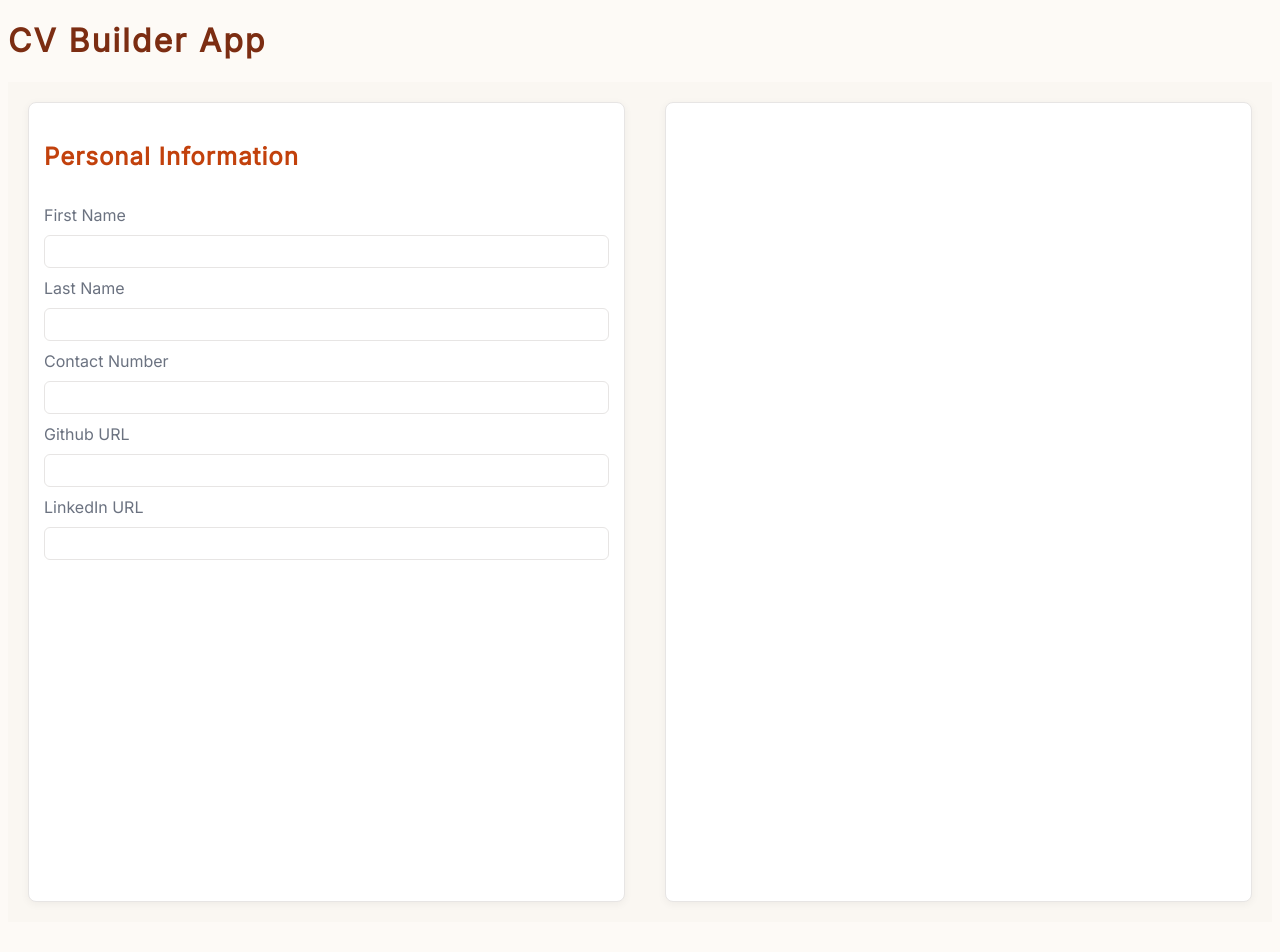
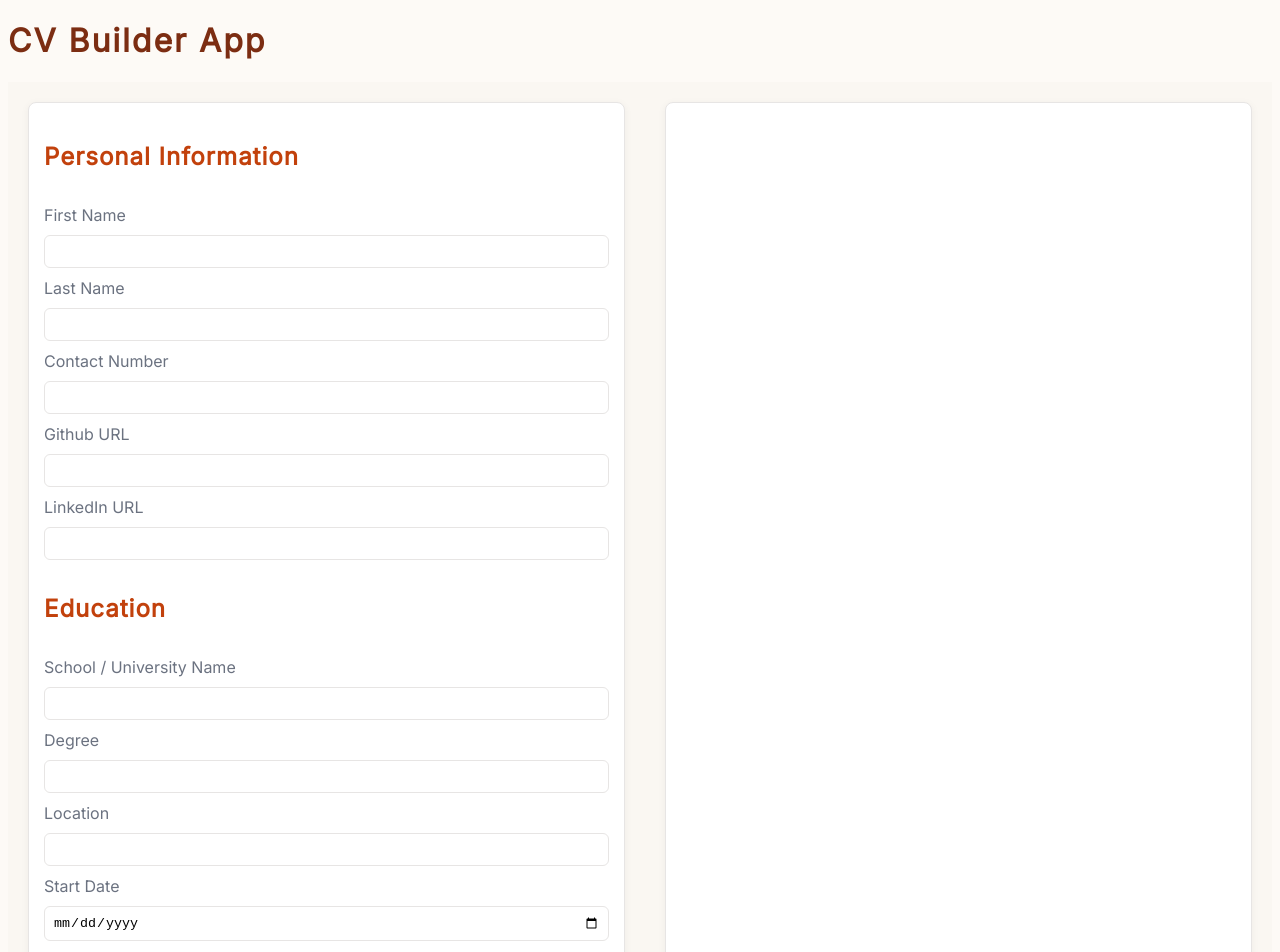
Before and after one commit to sameeksha-dalvi/cv-builder, a React (Vite) app: page / in a window 1280 px wide. Shown: the top 952 px of the page. Before the commit the page ends 930 px from the top, so only its background shows below. Built offline with nearby package versions, Linux system fonts and the light colour scheme.

Commit message:
feat: add education section with controlled inputs

```diff
--- a/src/App.jsx
+++ b/src/App.jsx
@@ -1,11 +1,13 @@
 import { useState } from 'react'
 import './App.css'
-const Input = ({ label, value, onChange }) => {
+const Input = ({ label, name, value, onChange, type = "text" }) => {
   //console.log("Input value :", { value });
   return (
     <>
       <label>{label}</label>
-      <input type="text"
+      <input
+        type={type}
+        name={name}
         value={value}
         onChange={onChange}
       />
@@ -27,6 +29,14 @@ const App = () => {
   const [githubUrl, setGithubUrl] = useState("");
   const [linkedInUrl, setLinkedInUrl] = useState("");
 
+  const [education, setEducation] = useState({
+    school: "",
+    degree: "",
+    location: "",
+    startDate: "",
+    endDate: "",
+  });
+
   const handleFirstNameChange = (event) => {
     setFirstName(event.target.value)
   }
@@ -47,6 +57,16 @@ const App = () => {
     setLinkedInUrl(event.target.value)
   }
 
+  const handleEducationChange = (e) => {
+    console.log("handleEducationChange ", e)
+    const { name, value } = e.target;
+
+    setEducation((prev) => ({
+      ...prev,
+      [name]: value,
+    }));
+  };
+
   return (
     <div>
       <h1>CV Builder App</h1>
@@ -58,6 +78,12 @@ const App = () => {
           <Input label="Contact Number" value={contactNum} onChange={handleContactNumChange} />
           <Input label="Github URL" value={githubUrl} onChange={handleGithubUrlChange} />
           <Input label="LinkedIn URL" value={linkedInUrl} onChange={handleLinkedInUrlChange} />
+          <SectionHeader title="Education" />
+          <Input label="School / University Name" name="school" value={education.school} onChange={handleEducationChange} />
+          <Input label="Degree" name="degree" value={education.degree} onChange={handleEducationChange} />
+          <Input label="Location" name="location" value={education.location} onChange={handleEducationChange} />
+          <Input label="Start Date" name="startDate" type="date" value={education.startDate} onChange={handleEducationChange} />
+          <Input label="End Date" name="endDate" type="date" value={education.endDate} onChange={handleEducationChange} />
 
         </div>
         <div className="preview-section">
```
Also changed, not shown: src/App.css (line endings or trailing spaces).
